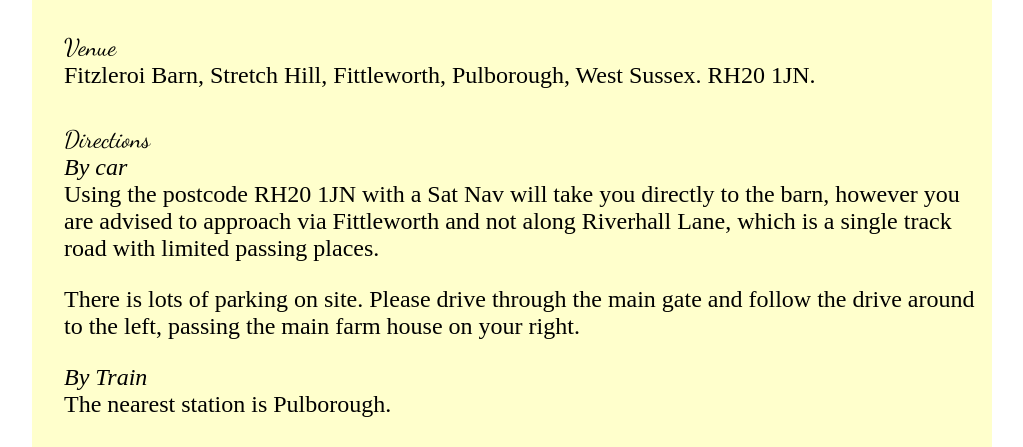
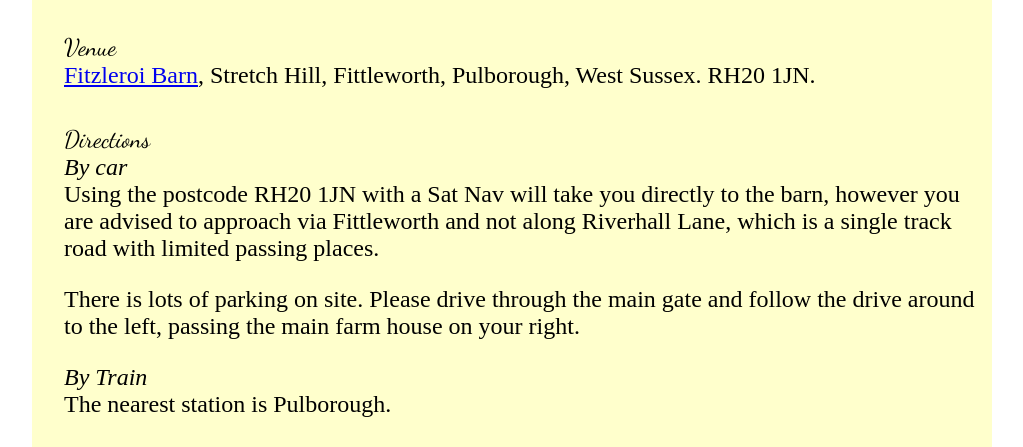
Before and after one commit to scarytom/tomandjennifer, a plain HTML site: page index.html in a window 1280 px wide. Shown: the part 353-800 px from the top of the page, without its empty margins (128-1151 px from the left). Drawn offline with Linux system fonts and the light colour scheme.

Commit message:
Add link to the barn

```diff
--- a/index.html
+++ b/index.html
@@ -18,7 +18,7 @@
     </div>
     <div class="main">
       <div class="heading">Venue</div>
-      <div class="text">Fitzleroi Barn, Stretch Hill, Fittleworth, Pulborough, West Sussex. RH20 1JN.</div>
+      <div class="text"><a href="http://www.fitzleroibarn.co.uk/">Fitzleroi Barn</a>, Stretch Hill, Fittleworth, Pulborough, West Sussex. RH20 1JN.</div>
 
       <div class="heading">Directions</div>
       <div class="text">
```
